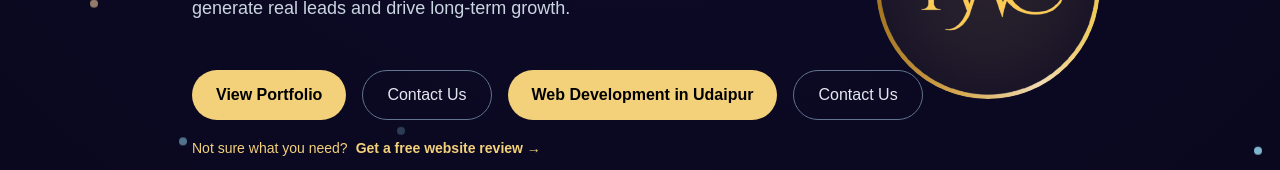
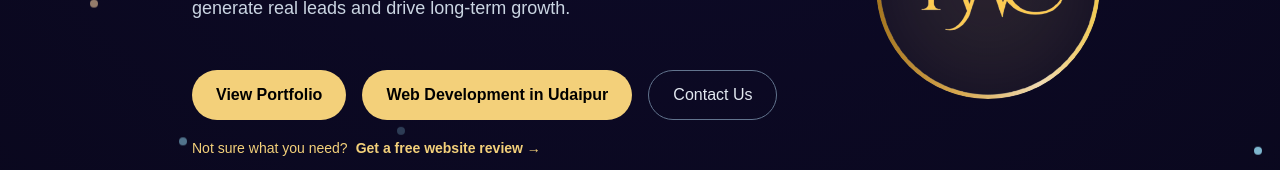
Before and after one commit to parshwebcraft/parshwebcraft, a Next.js app: page / in a window 1280 px wide. Shown: the part 502-672 px from the top of the page. Built offline with nearby package versions, Linux system fonts and the light colour scheme; no server answers.

Commit message:
commit - hero js fix

```diff
--- a/components/Hero.jsx
+++ b/components/Hero.jsx
@@ -157,14 +157,7 @@ export default function Hero() {
               View Portfolio
             </motion.a>
 
-            <motion.a
-              href="/contact"
-              className="px-6 py-3 rounded-full border border-slate-500 text-slate-200 inline-flex items-center justify-center"
-              whileHover={glowHover}
-              transition={spring}
-            >
-              Contact Us
-            </motion.a>
+
             <motion.a
               href="/web-development-udaipur"
               className="px-6 py-3 rounded-full bg-[#f3d07a] text-black font-semibold inline-flex items-center justify-center"
```
